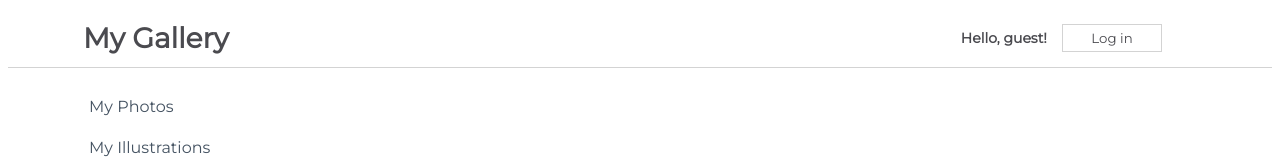
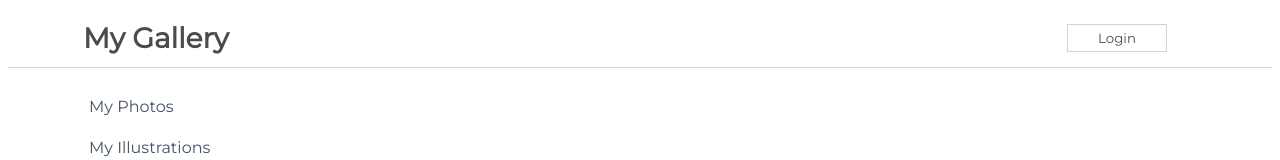
Before and after one commit to fabianlien/congenial-guacamole, a React (Create React App) app in the folder my-app/: page / in a window 1280 px wide. Shown: the top 160 px of the page. Built offline with nearby package versions, Linux system fonts and the light colour scheme.

Commit message:
add conditional rendering to navbar component and refactor to child component

```diff
--- a/my-app/src/App.js
+++ b/my-app/src/App.js
@@ -1,11 +1,13 @@
 import css from './App.module.css';
 import SideBar from './components/Sidebar'
-import NavBarSimple from './components/NavBarSimple'
+//import NavBarSimple from './components/NavBarSimple'
+import NavBarForm from './components/NavBarForm'
 
 function App() {
   return (
     <div className={css.App}>
-      <NavBarSimple />
+      {/*<NavBarSimple />*/}
+      <NavBarForm />
       <SideBar />
     </div>
   );
--- /dev/null
+++ b/my-app/src/components/NavBarChild.js
@@ -0,0 +1,22 @@
+import React from 'react'
+
+function NavBarChild(props) {
+    return (
+        <div>
+            {props.isLoggedIn ? (
+                <button onClick={props.handleClick}>Login</button>
+            ) : (
+                <form>
+                    <label htmlFor="username">Username:</label>
+                    <input placeholder="username" id="username" />
+
+                    <label htmlFor="password">Password:</label>
+                    <input placeholder="password" id="password" />
+                    <button onClick={() => props.handleClick()}>Submit</button>
+                </form>
+            )}
+        </div>
+    )
+}
+
+export default NavBarChild
--- /dev/null
+++ b/my-app/src/components/NavBarForm.js
@@ -0,0 +1,29 @@
+import React from 'react'
+import css from './css/NavBarForm.module.css'
+import NavBarChild from './NavBarChild'
+
+class NavBarForm extends React.Component {
+
+    constructor(props) {
+      super(props)
+
+      this.state = {
+         isLoggedIn: true
+      }
+    }
+
+    handleClick= () => {
+        this.setState((prevState) => ({isLoggedIn: !prevState.isLoggedIn}))
+    }
+
+    render() {
+        return (
+            <div className={css.NavBar}>
+                <h1>My Gallery</h1>
+                <NavBarChild isLoggedIn={this.state.isLoggedIn} handleClick={this.handleClick} />
+            </div>
+        )
+    }
+}
+
+export default NavBarForm
```
